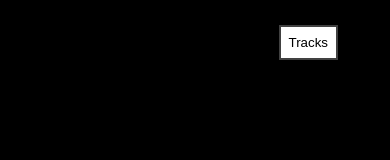
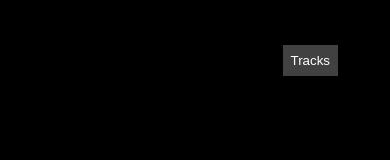
Before and after one commit to justinraj89/react-music-player, a React (Create React App) app: page / in a window 390 px wide. Shown: the top 160 px of the page. Built offline with nearby package versions, Linux system fonts and the light colour scheme.

Commit message:
tracklist button positioning

```diff
--- a/src/App.css
+++ b/src/App.css
@@ -20,5 +20,5 @@ h4 {
 }
 
 .app-container {
-	padding-top: 60px;
+	padding-top: 30px;
 }
--- a/src/components/Nav/Nav.css
+++ b/src/components/Nav/Nav.css
@@ -1,29 +1,28 @@
 .nav-container {
   min-height: 5vh;
   display: flex;
-
   width: 70%;
 }
 
 .tracks-btn {
-  background: white;
+  background: rgb(65, 65, 65);
   border: none;
+  color: white;
   cursor: pointer;
-  border: 2px solid rgb(65, 65, 65);
   padding: 0.5rem;
   transition: all 0.3s ease;
   margin-right: 52px;
 }
 
 .tracks-btn:hover {
-  background: rgb(65, 65, 65);
+  background: rgb(86, 86, 86);
   color: white;
 }
 
 @media screen and (max-width: 768px) {
   .nav-container {
     position: fixed;
-    padding-top: 25px;
+    padding-top: 45px;
     z-index: 10;
     top: 0;
     left: 0;
```
